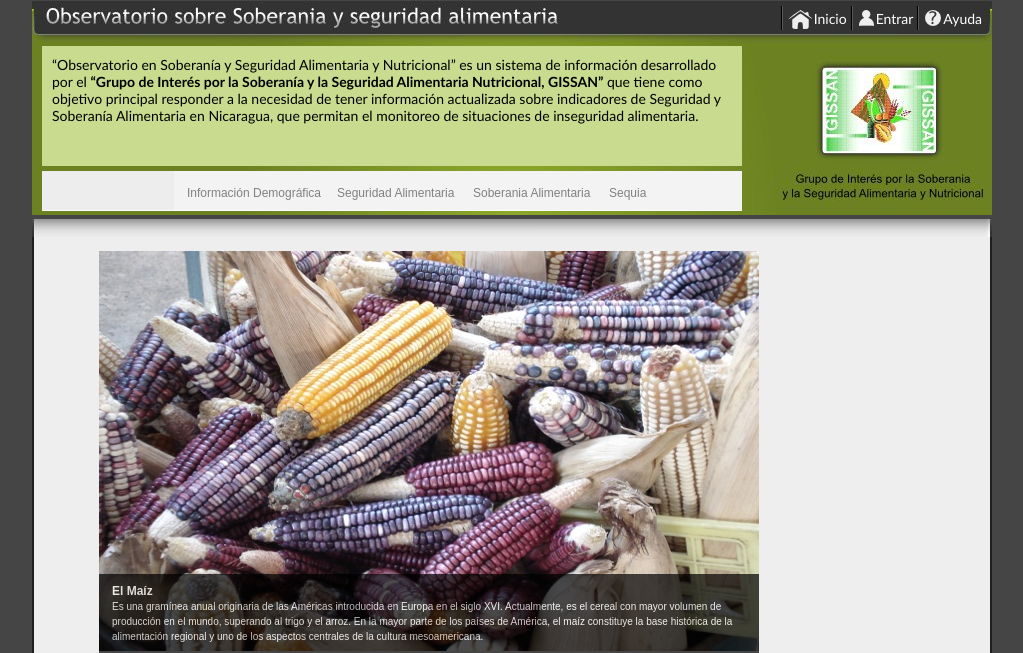
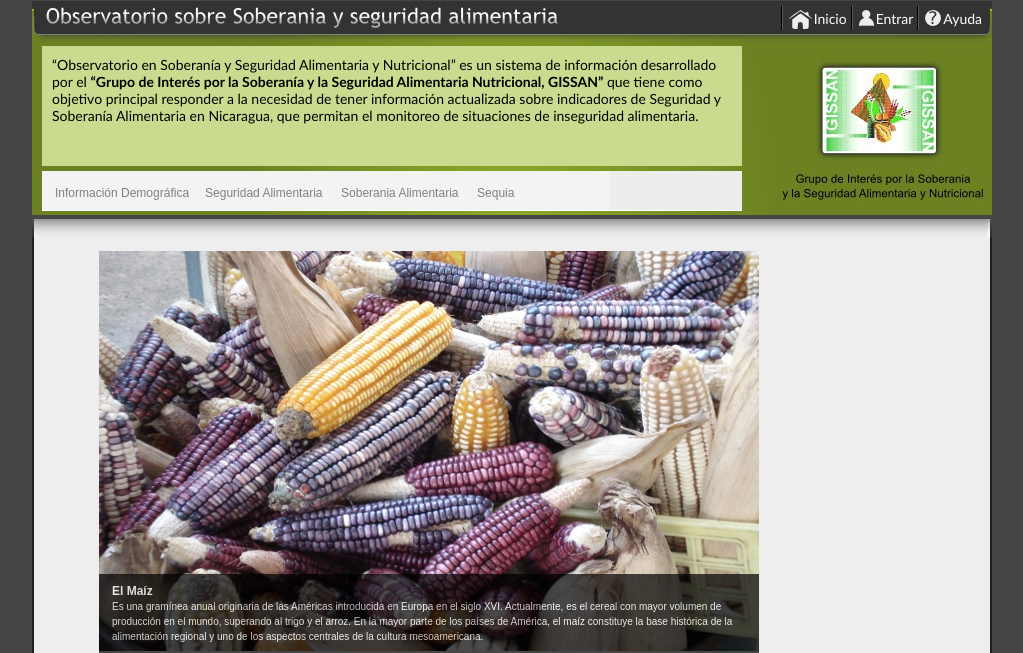
Before and after one commit to fitoria/sissansequia, a Django app: template templates/economico/index.html in a window 1280 px wide. Shown: the top 653 px of the page, without its empty margins (128-1151 px from the left). Run offline with Django 3.2, Linux system fonts and the light colour scheme; the template is opened without the code that fills it, so the values that code supplies are empty.

Commit message:
fixing extra td in menu

```diff
--- a/templates/base.html
+++ b/templates/base.html
@@ -125,8 +125,6 @@
 
 				<table width="100%"  border="0" cellpadding="0" cellspacing="0" bgcolor="#EDEDED">
 				  <tr>
-					<td width="180" height="33" style="padding:10px" class="style">
-					</td>
 					<td valign="bottom">
 					  <table  border="0" cellpadding="0" cellspacing="0" bgcolor="#FFFFFF" class="container">
 						<tr>
```
